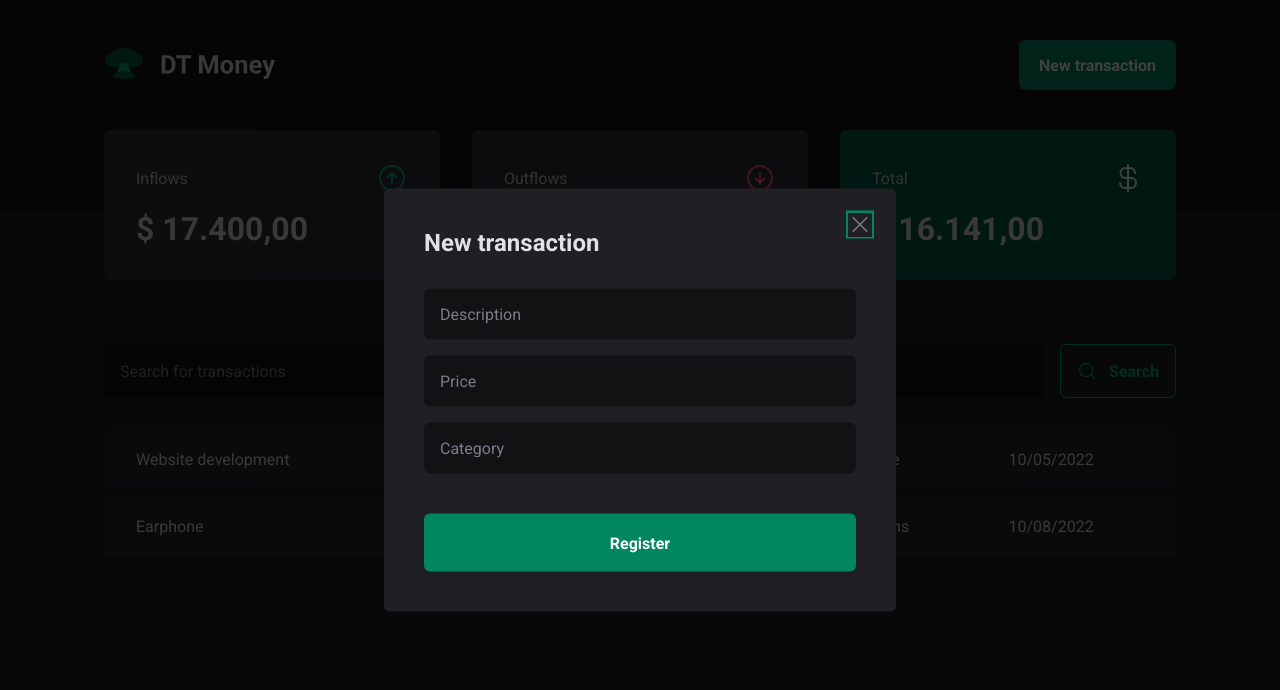
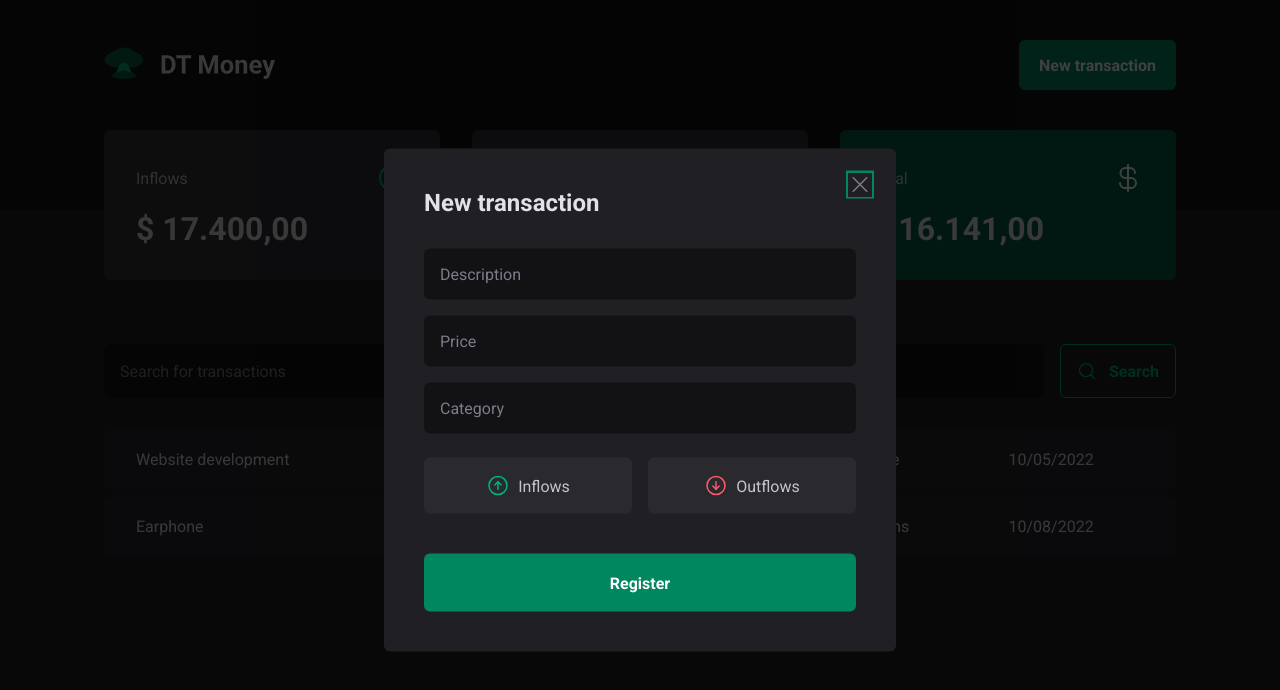
Before and after one commit to AlanWehrliLC/dt-money, a React (Vite) app: page / in a window 1280 px wide. Both pictures are taken after a click on the button "New transaction". Shown: the top 690 px of the page. Built offline with nearby package versions, Linux system fonts and the light colour scheme.

Commit message:
Creating the Radio Group

```diff
--- a/src/components/NewTransactionModal/index.tsx
+++ b/src/components/NewTransactionModal/index.tsx
@@ -1,6 +1,6 @@
 import * as Dialog from '@radix-ui/react-dialog'
-import { X } from 'phosphor-react'
-import { CloseButton, Content, Overlay } from './styles'
+import { ArrowCircleDown, ArrowCircleUp, X } from 'phosphor-react'
+import { CloseButton, Content, Overlay, TransactionType, TransactionTypeButton } from './styles'
 
 export function NewTransactionModal(){
     return (
@@ -18,6 +18,18 @@
                     <input type="number" placeholder="Price" required />
                     <input type="text" placeholder="Category" required />
 
+                    <TransactionType>
+                        <TransactionTypeButton variant='income' value='income'>
+                            <ArrowCircleUp size={24} />
+                            Inflows
+                        </TransactionTypeButton>
+
+                        <TransactionTypeButton variant='outcome' value='outcome'>
+                            <ArrowCircleDown size={24} />
+                            Outflows
+                        </TransactionTypeButton>
+                    </TransactionType>
+
                     <button type="submit">
                         Register
                     </button>
--- a/src/components/NewTransactionModal/styles.ts
+++ b/src/components/NewTransactionModal/styles.ts
@@ -1,5 +1,6 @@
 import styled from "styled-components"
 import * as Dialog from '@radix-ui/react-dialog'
+import * as RadioGroup from '@radix-ui/react-radio-group';
 
 export const Overlay = styled(Dialog.Overlay)`
     position: fixed;
@@ -68,3 +69,45 @@
     cursor: pointer;
     color: ${props => props.theme["gray-500"]};
 `
+
+export const TransactionType = styled(RadioGroup.Root)`
+    display: grid;
+    grid-template-columns: repeat(2, 1fr);
+    gap: 1rem;
+    margin-top: 0.5rem;
+`
+
+interface TransactionTypeButtonProps {
+    variant: "income" | "outcome"
+}
+
+export const TransactionTypeButton = styled(RadioGroup.Item)<TransactionTypeButtonProps>`
+    background: ${props => props.theme["gray-700"]};
+    padding: 1rem;
+    display: flex;
+    align-items: center;
+    justify-content: center;
+    gap: 0.5rem;
+    border-radius: 6px;
+    cursor: pointer;
+    border: 0;
+    color: ${props => props.theme["gray-300"]};
+
+    svg{
+        color: ${props => props.variant === "income" ? props.theme["green-300"] : props.theme["red-300"]};
+    }
+
+    &[data-state="unchecked"]:hover{
+        background: ${props => props.theme["gray-600"]};
+    }
+
+    &[data-state="checked"]{
+        color: ${props => props.theme.white};
+        background: ${props => props.variant === "income" ? props.theme["green-500"] : props.theme["red-500"]};
+
+        svg{
+            color: ${props => props.theme.white};
+        }
+    }
+
+`
```
